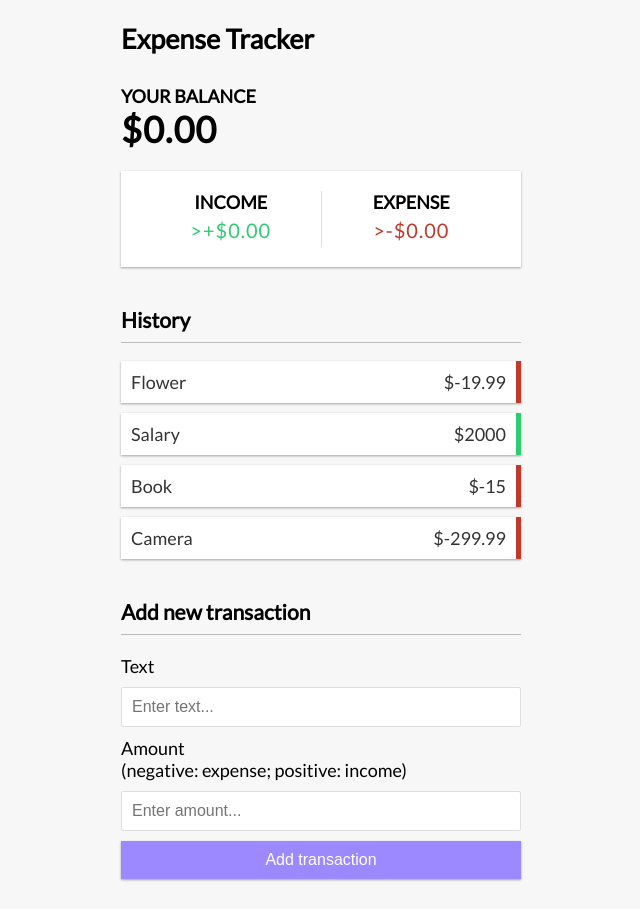
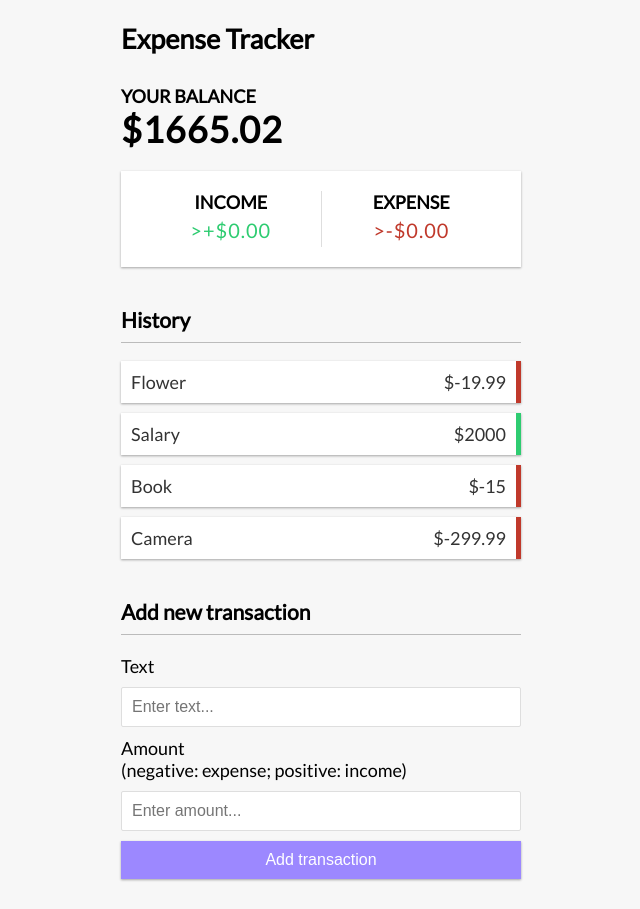
Before and after one commit to Augusto-LJ/expense-tracker, a Vue app: page / in a window 1280 px wide. Shown: the whole page, without its empty margins (319-959 px from the left). Built offline with nearby package versions, Linux system fonts and the light colour scheme.

Commit message:
feat: show balance using computed properties

```diff
--- a/src/App.vue
+++ b/src/App.vue
@@ -1,7 +1,7 @@
 <template>
     <Header />
     <div class="container">
-      <Balance />
+      <Balance :total="total"/>
       <IncomeExpenses />
       <TransactionList :transactions="transactions"/>
       <AddTransaction />
@@ -15,7 +15,7 @@
 import TransactionList from './components/TransactionList.vue';
 import AddTransaction from './components/AddTransaction.vue';
 
-import { ref } from 'vue';
+import { ref, computed } from 'vue';
 
 const transactions = ref([
   {id: 1, text: "Flower", amount: -19.99},
@@ -24,4 +24,10 @@
   {id: 4, text: "Camera", amount: -299.99},
 ]);
 
+const total = computed(() => {
+  return transactions.value.reduce((acc, transaction) => {
+    return acc + transaction.amount;
+  }, 0);
+});
+
 </script>
--- a/src/components/Balance.vue
+++ b/src/components/Balance.vue
@@ -1,4 +1,13 @@
 <template>
     <h4>Your balance</h4>
-    <h1 id="balance">$0.00</h1>
+    <h1 id="balance">${{ total }}</h1>
 </template>
+
+<script setup>
+const props = defineProps({
+    total: {
+        type: Array,
+        required: true
+    }
+});
+</script>
```
